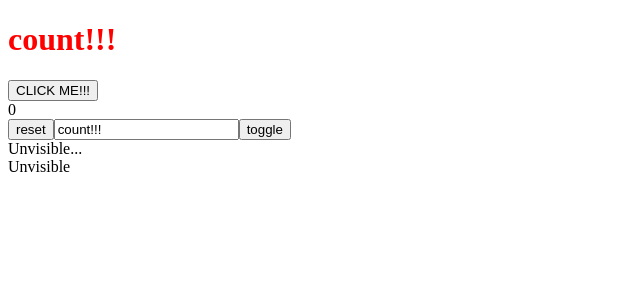
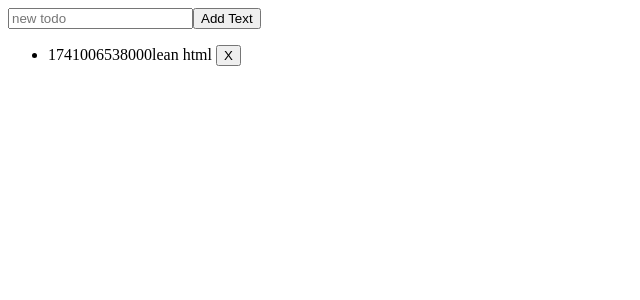
Before and after one commit to Tatsu015/vue3-sample, a Vue app: page / in a window 1280 px wide. Shown: the top 300 px of the page, without its empty margins (0-640 px from the left). Built offline with nearby package versions, Linux system fonts and the light colour scheme; the HTML template or start-up script is replaced by a standard one.

Commit message:
list rendering

```diff
--- a/src/App.vue
+++ b/src/App.vue
@@ -1,42 +1,35 @@
 <script setup lang="ts">
-import { ref } from 'vue'
+import { ref, type Ref } from 'vue'
 
-const count = ref(0)
-const message = ref('count!!!')
-const messageCssClass = ref('msg')
-const visible = ref(false)
+type Todo = {
+  id: number
+  text: string
+}
 
-const increment = () => {
-  count.value++
+const todo: Ref<string> = ref('')
+const todos: Ref<Todo[]> = ref([{ id: Date.now(), text: 'lean html' }])
+
+const handleDelete = (todo: Todo) => {
+  console.log('delete', todo)
+  todos.value = todos.value.filter((t) => t.id !== todo.id)
 }
-const reset = () => {
-  count.value = 0
-}
-const toggle = () => {
-  visible.value = !visible.value
+
+const handleAdd = () => {
+  console.log('add', todo.value)
+  todos.value.push({ id: Date.now(), text: todo.value })
 }
 </script>
 
 <template>
-  <h1 :class="messageCssClass">{{ message }}</h1>
-  <button @click="increment">CLICK ME!!!</button>
-  <div>{{ count }}</div>
-  <button @click="reset">reset</button>
+  <input type="text" placeholder="new todo" v-model="todo" />
+  <button @click="handleAdd">Add Text</button>
 
-  <input v-model="message" />
-
-  <button @click="toggle">toggle</button>
-  <div v-if="visible">Visible!!</div>
-  <div v-else>Unvisible...</div>
-  <div>{{ visible ? 'Visible' : 'Unvisible' }}</div>
-
-  <!-- this format not OK because *.vue not tsx -->
-  <!-- <div>{{ visible? <div>Visible</div>:<div>Unvisible</div> }}</div> -->
+  <ul>
+    <li v-for="item in todos" :key="item.id">
+      {{ item.id }}{{ item.text }}
+      <button @click="handleDelete(item)">X</button>
+    </li>
+  </ul>
 </template>
 
-<style>
-.msg {
-  color: red;
-  font-size: xx-large;
-}
-</style>
+<style></style>
```
